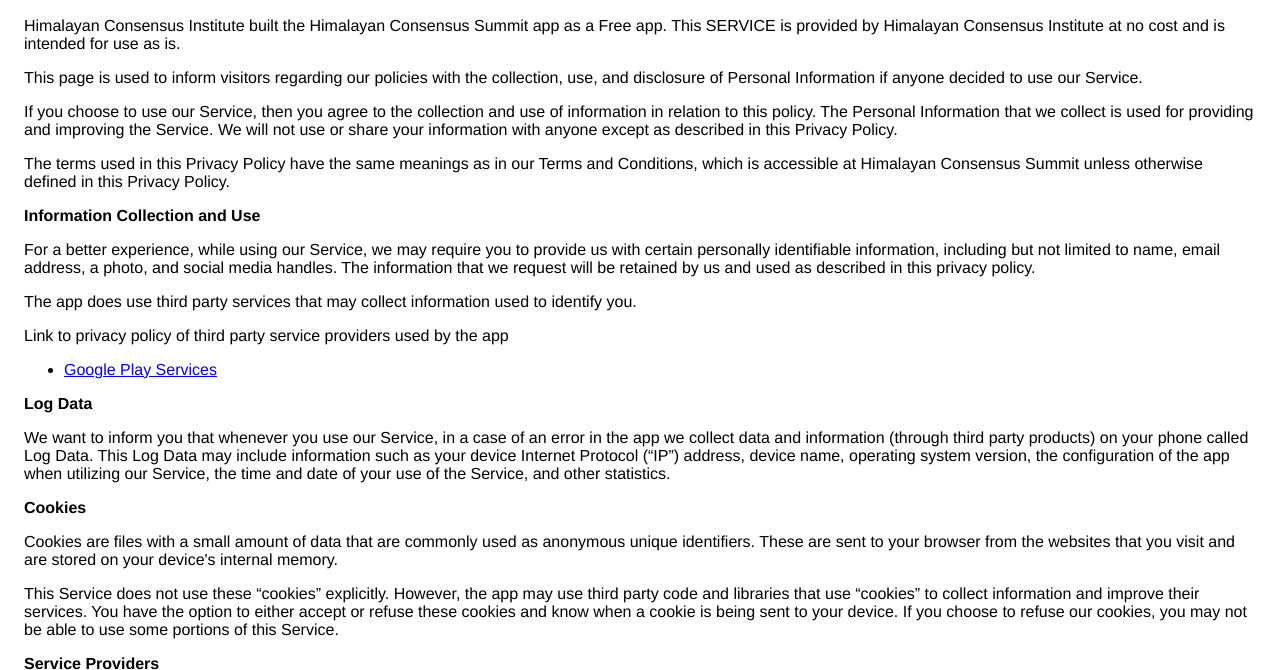
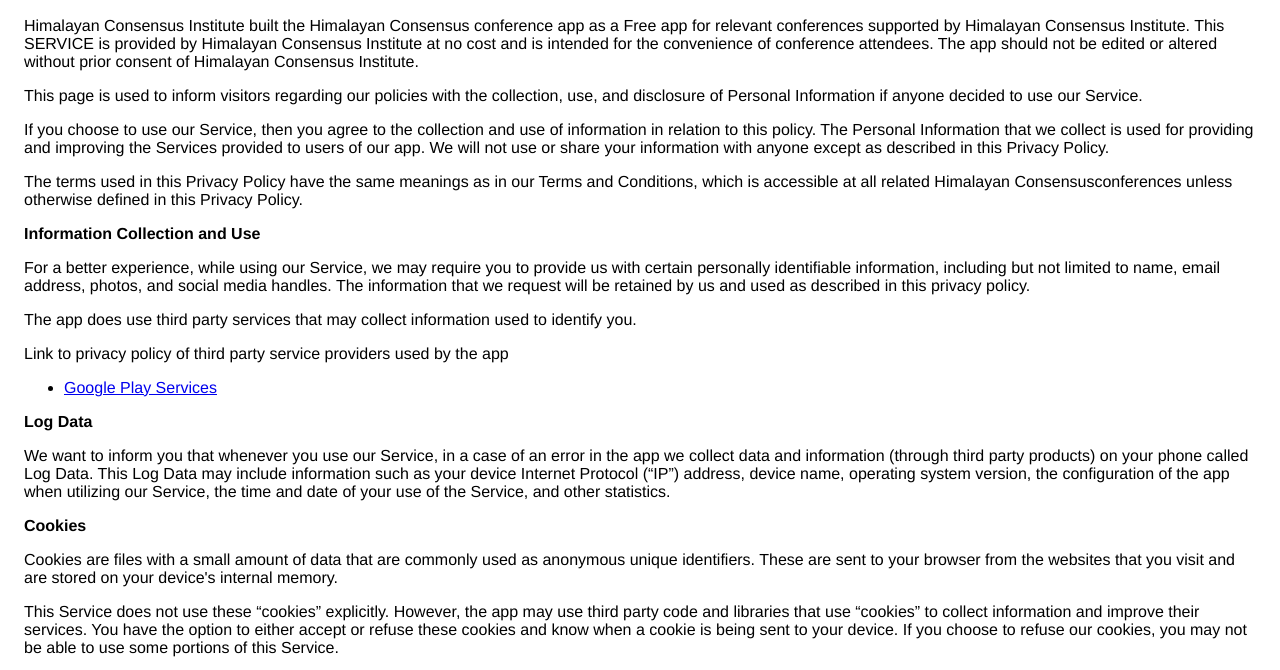
Before and after one commit to himalayan-consensus-summit/himalayan-consensus-summit.github.io, a plain HTML site: page index.html in a window 1280 px wide. Shown: the part 75-745 px from the top of the page. Drawn offline with Linux system fonts and the light colour scheme.

Commit message:
Update index.html

```diff
--- a/index.html
+++ b/index.html
@@ -7,23 +7,17 @@
       <style> body { font-family: 'Helvetica Neue', Helvetica, Arial, sans-serif; padding:1em; } </style>
     </head>
     <body>
-    <h2>Privacy Policy</h2> <p> Himalayan Consensus Institute built the Himalayan Consensus Summit app as a Free app. This SERVICE is provided by
-                    Himalayan Consensus Institute at no cost and is intended for use as is.
-                  </p> <p>This page is used to inform visitors regarding our policies with the collection, use, and disclosure
-                    of Personal Information if anyone decided to use our Service.
-                  </p> <p>If you choose to use our Service, then you agree to the collection and use of information in
-                    relation to this policy. The Personal Information that we collect is used for providing and improving
-                    the Service. We will not use or share your information with anyone except as described
-                    in this Privacy Policy.
-                  </p> <p>The terms used in this Privacy Policy have the same meanings as in our Terms and Conditions, which is
-                    accessible at Himalayan Consensus Summit unless otherwise defined in this Privacy Policy.
-                  </p> <p><strong>Information Collection and Use</strong></p> <p>For a better experience, while using our Service, we may require you to provide us with certain
-                    personally identifiable information, including but not limited to name, email address, a photo, and social media handles. The information that we request will be retained by us and used as described in this privacy policy.
-                  </p> <p>The app does use third party services that may collect information used to identify you.</p> <div><p>Link to privacy policy of third party service providers used by the app</p> <ul><li><a href="https://www.google.com/policies/privacy/" target="_blank">Google Play Services</a></li><!----><!----><!----><!----><!----><!----><!----></ul></div> <p><strong>Log Data</strong></p> <p> We want to inform you that whenever you use our Service, in a case of
-                    an error in the app we collect data and information (through third party products) on your phone
-                    called Log Data. This Log Data may include information such as your device Internet Protocol (“IP”) address,
-                    device name, operating system version, the configuration of the app when utilizing our Service,
-                    the time and date of your use of the Service, and other statistics.
+    <h2>Privacy Policy</h2> <p> Himalayan Consensus Institute built the Himalayan Consensus conference app as a Free app for relevant conferences supported by Himalayan Consensus Institute. This SERVICE is provided by Himalayan Consensus Institute at no cost and is intended for the convenience of conference attendees. The app should not be edited or altered without prior consent of Himalayan Consensus Institute.
+                  </p> <p>This page is used to inform visitors regarding our policies with the collection, use, and disclosure of Personal Information if anyone decided to use our Service.
+                  </p> <p>If you choose to use our Service, then you agree to the collection and use of information in relation to this policy. The Personal Information that we collect is used for providing and improving the Services provided to users of our app. We will not use or share your information with anyone except as described in this Privacy Policy.
+                  </p> <p>The terms used in this Privacy Policy have the same meanings as in our Terms and Conditions, which is accessible at all related Himalayan Consensusconferences unless otherwise defined in this Privacy Policy.
+
+                  </p> <p><strong>Information Collection and Use</strong></p>
+                   <p>For a better experience, while using our Service, we may require you to provide us with certain personally identifiable information, including but not limited to name, email address, photos, and social media handles. The information that we request will be retained by us and used as described in this privacy policy.
+                  </p> <p>The app does use third party services that may collect information used to identify you.</p> <div><p>Link to privacy policy of third party service providers used by the app</p> <ul><li><a href="https://www.google.com/policies/privacy/" target="_blank">Google Play Services</a></li><!----><!----><!----><!----><!----><!----><!----></ul></div>
+
+                    <p><strong>Log Data</strong></p> <p> We want to inform you that whenever you use our Service, in a case of an error in the app we collect data and information (through third party products) on your phone called Log Data. This Log Data may include information such as your device Internet Protocol (“IP”) address, device
+name, operating system version, the configuration of the app when utilizing our Service, the time and date of your use of the Service, and other statistics.
                   </p> <p><strong>Cookies</strong></p> <p>Cookies are files with a small amount of data that are commonly used as anonymous unique identifiers.
                     These are sent to your browser from the websites that you visit and are stored on your device's internal
                     memory.
```
